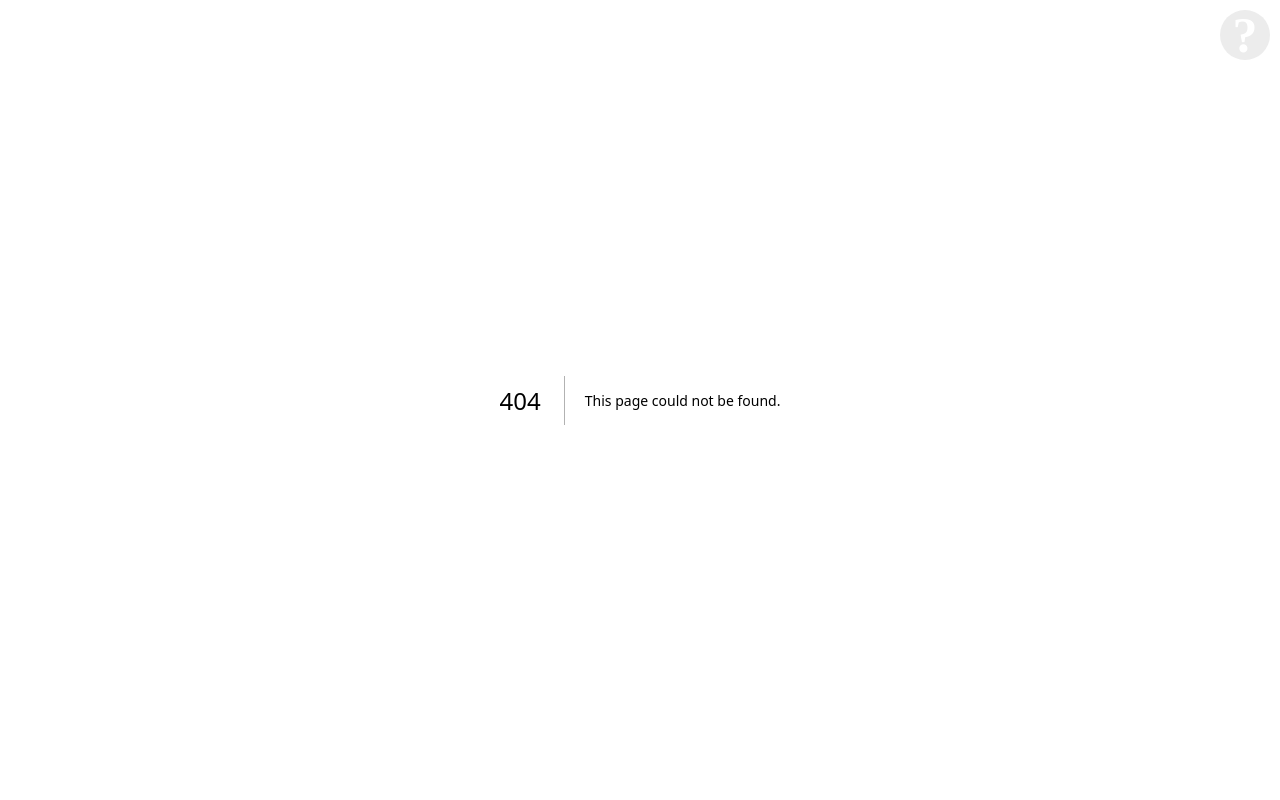
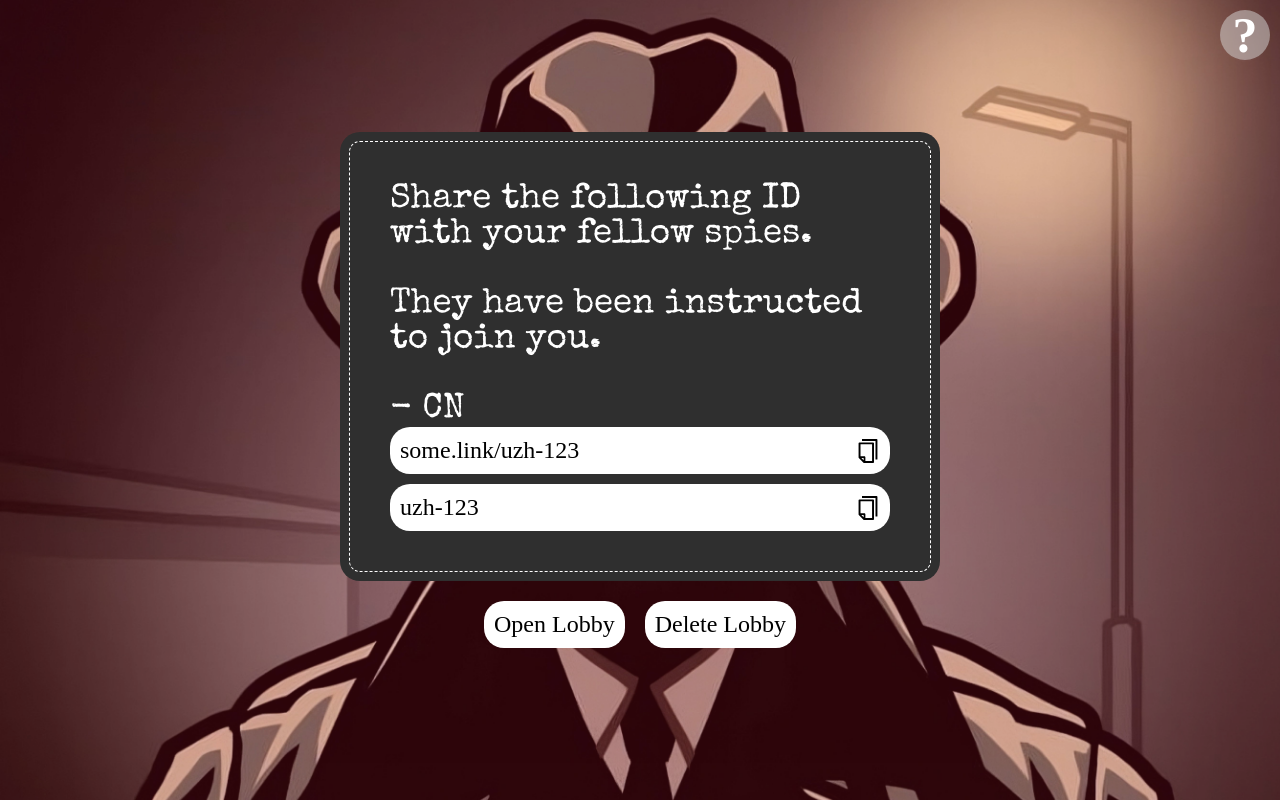
Before and after one commit to cyrimu/sopra-fs25-group-16-client, a Next.js app: page /create/id in a window 1280 px wide. Before the commit this address had no page. Built offline with nearby package versions, Linux system fonts and the light colour scheme; a web font is replaced by a local one; what @ant-design/nextjs-registry would draw is missing.

Commit message:
share screen created

```diff
--- /dev/null
+++ b/app/create/id/page.tsx
@@ -0,0 +1,45 @@
+"use client";
+import "@ant-design/v5-patch-for-react-19";
+import {useRouter} from "next/navigation";
+import styles from "@/styles/page.module.css";
+import {CopyOutlined} from "@ant-design/icons";
+
+
+export default function Create() {
+    const router = useRouter();
+    return (
+        <div className={styles.centered}>
+            <div className={styles.redOverlay}></div>
+            <div className={styles.messageContainer}>
+                <div className={styles.messageField}>
+                    Share the following ID with your fellow spies. <br/>
+                    <br/>
+                    They have been instructed to join you. <br/>
+                    <br/>
+                    - CN
+                    <br/>
+                    <button className={styles.regularButton} style={{width: '100%', marginBottom: '10px'}} onClick={() => navigator.clipboard.writeText('insert copyable text when ready')}>
+                        <div style={{display: 'flex', justifyContent: 'space-between', width: '100%'}}>
+                            <span>some.link/uzh-123</span>
+                            <CopyOutlined/>
+                        </div>
+                    </button>
+                    <button className={styles.regularButton} style={{width: '100%'}} onClick={() => navigator.clipboard.writeText('insert copyable text when ready')}>
+                        <div style={{display: 'flex', justifyContent: 'space-between', width: '100%'}}>
+                            <span>uzh-123</span>
+                            <CopyOutlined/>
+                        </div>
+                    </button>
+                </div>
+                <div className={styles.regularButtonContainer}>
+                    <button className={styles.regularButton} onClick={() => navigator.clipboard.writeText('insert copyable text when ready')}>
+                        Open Lobby
+                    </button>
+                    <button className={styles.regularButton} onClick={() => router.push("create/id")}>
+                        Delete Lobby
+                    </button>
+                </div>
+            </div>
+        </div>
+    );
+}
--- a/app/create/page.tsx
+++ b/app/create/page.tsx
@@ -7,13 +7,11 @@ import {RightOutlined} from "@ant-design/icons";
 
 export default function Create() {
     const router = useRouter();
-
-
     return (
         <div className={styles.centered}>
             <div className={styles.redOverlay}></div>
             <div className={styles.messageContainer}>
-                <div className={styles.messageBox}>
+                <div className={styles.messageField}>
                     Choose a codename & we’ll create a game lobby for you. <br/>
                     <br/>
                     Await further instructions.<br/>
--- a/app/join/page.tsx
+++ b/app/join/page.tsx
@@ -11,7 +11,7 @@ export default function Join() {
         <div className={styles.centered}>
             <div className={styles.blueOverlay}></div>
             <div className={styles.messageContainer}>
-                <div className={styles.messageBox}>
+                <div className={styles.messageField}>
                     Choose a codename & we’ll create a game lobby for you. <br/>
                     <br/>
                     Await further instructions.<br/>
--- a/app/styles/page.module.css
+++ b/app/styles/page.module.css
@@ -69,7 +69,7 @@
     max-width: 600px;
 }
 
-.messageBox {
+.messageField {
     border-radius: 20px;
     background-color: #2F2F2F;
     outline: 1px dashed white;
@@ -86,7 +86,7 @@
     flex-direction: column;
     justify-content: center;
     align-items: center;
-    margin: 10px;
+    margin: 20px;
     width: 100%;
 }
 
@@ -99,7 +99,7 @@
     border-radius: 20px;
     border: 2px solid white;
     width: 100%;
-    margin-bottom: 10px;
+    margin-bottom: 20px;
     padding-top: 15px;
 }
 
@@ -107,6 +107,14 @@
     font-family: "Special Elite", serif;
     color: black;
     font-size: 24px;
+}
+
+.regularButtonContainer {
+    display: flex;
+    justify-content: center;
+    flex-direction: row;
+    gap: 20px;
+    margin: 20px;
 }
 
 .regularButton {
```
Also changed, not shown: app/users/[id]/page.tsx (deleted, +0 -23 lines), 2 other files (tests, documents, lock files or other folders).
